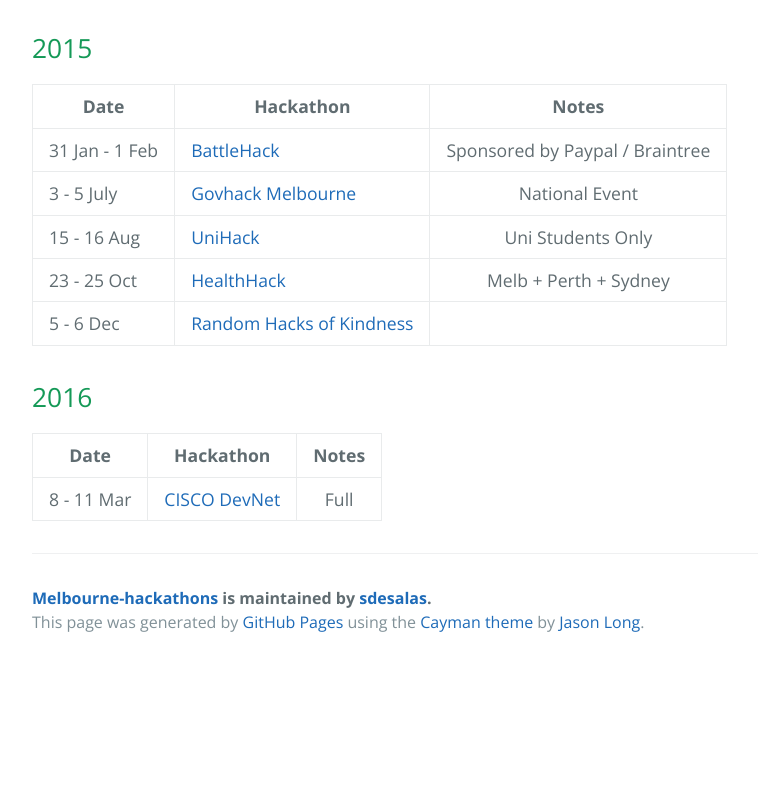
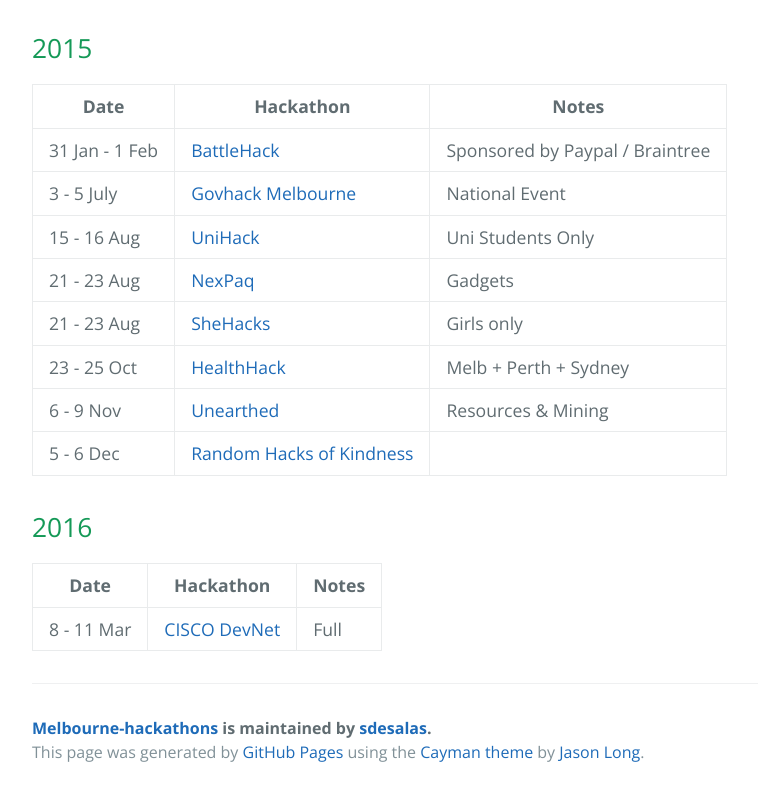
Before and after one commit to sdesalas/melbourne-hackathons, a plain HTML site: page index.html in a window 1280 px wide. Shown: the part 585-1381 px from the top of the page, without its empty margins (192-950 px from the left). Before the commit the page ends 1251 px from the top, so only its background shows below. Drawn offline with nearby package versions, Linux system fonts and the light colour scheme.

```diff
--- a/index.html
+++ b/index.html
@@ -34,34 +34,49 @@
 <tr>
 <th>Date</th>
 <th>Hackathon</th>
-<th align="center">Notes</th>
+<th>Notes</th>
 </tr>
 </thead>
 <tbody>
 <tr>
 <td>31 Jan - 1 Feb</td>
 <td><a href="https://2015.battlehack.org/melbourne">BattleHack</a></td>
-<td align="center">Sponsored by Paypal / Braintree</td>
+<td>Sponsored by Paypal / Braintree</td>
 </tr>
 <tr>
 <td>3 - 5 July</td>
 <td><a href="https://www.govhack.org/">Govhack Melbourne</a></td>
-<td align="center">National Event</td>
+<td>National Event</td>
 </tr>
 <tr>
 <td>15 - 16 Aug</td>
 <td><a href="http://unihack.net/">UniHack</a></td>
-<td align="center">Uni Students Only</td>
+<td>Uni Students Only</td>
+</tr>
+<tr>
+<td>21 - 23 Aug</td>
+<td><a href="http://nexpaq.com/hackathon/">NexPaq</a></td>
+<td>Gadgets</td>
+</tr>
+<tr>
+<td>21 - 23 Aug</td>
+<td><a href="http://www.eventbrite.com.au/e/shehacks-melbourne-2015-tickets-17540605423">SheHacks</a></td>
+<td>Girls only</td>
 </tr>
 <tr>
 <td>23 - 25 Oct</td>
 <td><a href="http://www.healthhack.com.au/">HealthHack</a></td>
-<td align="center">Melb + Perth + Sydney</td>
+<td>Melb + Perth + Sydney</td>
+</tr>
+<tr>
+<td>6 - 9 Nov</td>
+<td><a href="http://www.eventbrite.com.au/e/unearthed-melbourne-2015-tickets-17916271049">Unearthed</a></td>
+<td>Resources &amp; Mining</td>
 </tr>
 <tr>
 <td>5 - 6 Dec</td>
 <td><a href="http://www.rhokaustralia.org/">Random Hacks of Kindness</a></td>
-<td align="center"></td>
+<td></td>
 </tr>
 </tbody>
 </table>
@@ -74,14 +89,14 @@
 <tr>
 <th>Date</th>
 <th>Hackathon</th>
-<th align="center">Notes</th>
+<th>Notes</th>
 </tr>
 </thead>
 <tbody>
 <tr>
 <td>8 - 11 Mar</td>
 <td><a href="http://www.cisco.com/web/ANZ/cisco-live/attend/events/devnet.html">CISCO DevNet</a></td>
-<td align="center">Full</td>
+<td>Full</td>
 </tr>
 </tbody>
 </table>
```
Also changed, not shown: params.json (+1 -1 lines).
